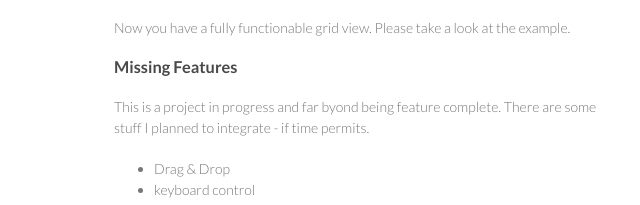
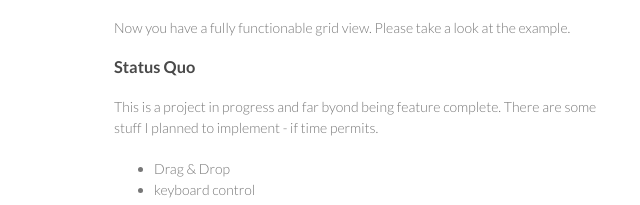
Before and after one commit to zhanghengios/CNGridView, a plain HTML site: page index.html in a window 1280 px wide. Shown: the part 883-1088 px from the top of the page, 456-1096 px from the left. Drawn offline with Linux system fonts and the light colour scheme.

```diff
--- a/index.html
+++ b/index.html
@@ -51,9 +51,9 @@
 <li>implement all required delegate/dataSource methods and fill it with appropriate content.</li>
 </ul><p>Now you have a fully functionable grid view. Please take a look at the example.</p>
 
-<h3>Missing Features</h3>
+<h3>Status Quo</h3>
 
-<p>This is a project in progress and far byond being feature complete. There are some stuff I planned to integrate - if time permits.</p>
+<p>This is a project in progress and far byond being feature complete. There are some stuff I planned to implement - if time permits.</p>
 
 <ul>
 <li>Drag &amp; Drop</li>
```
Also changed, not shown: params.json (+1 -1 lines).
